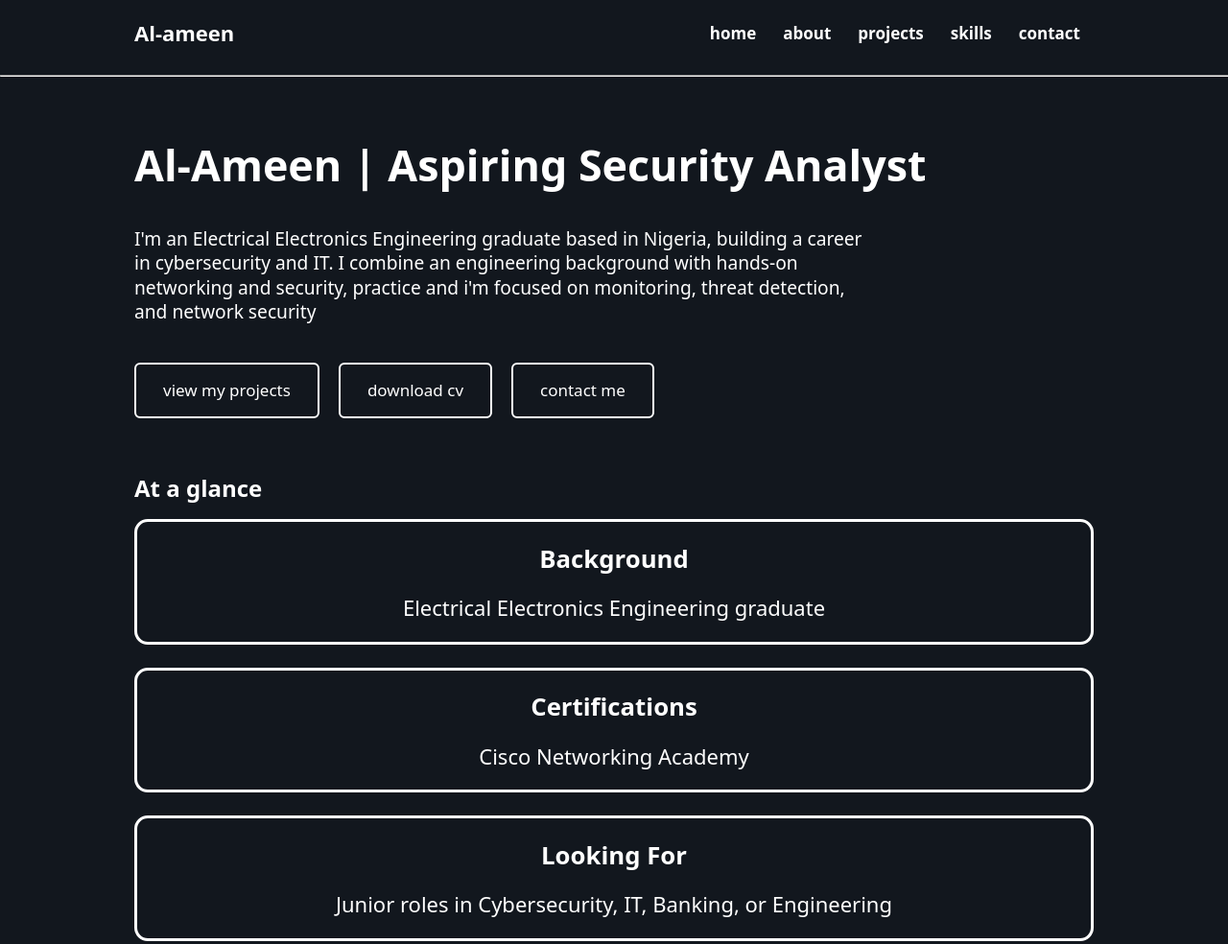
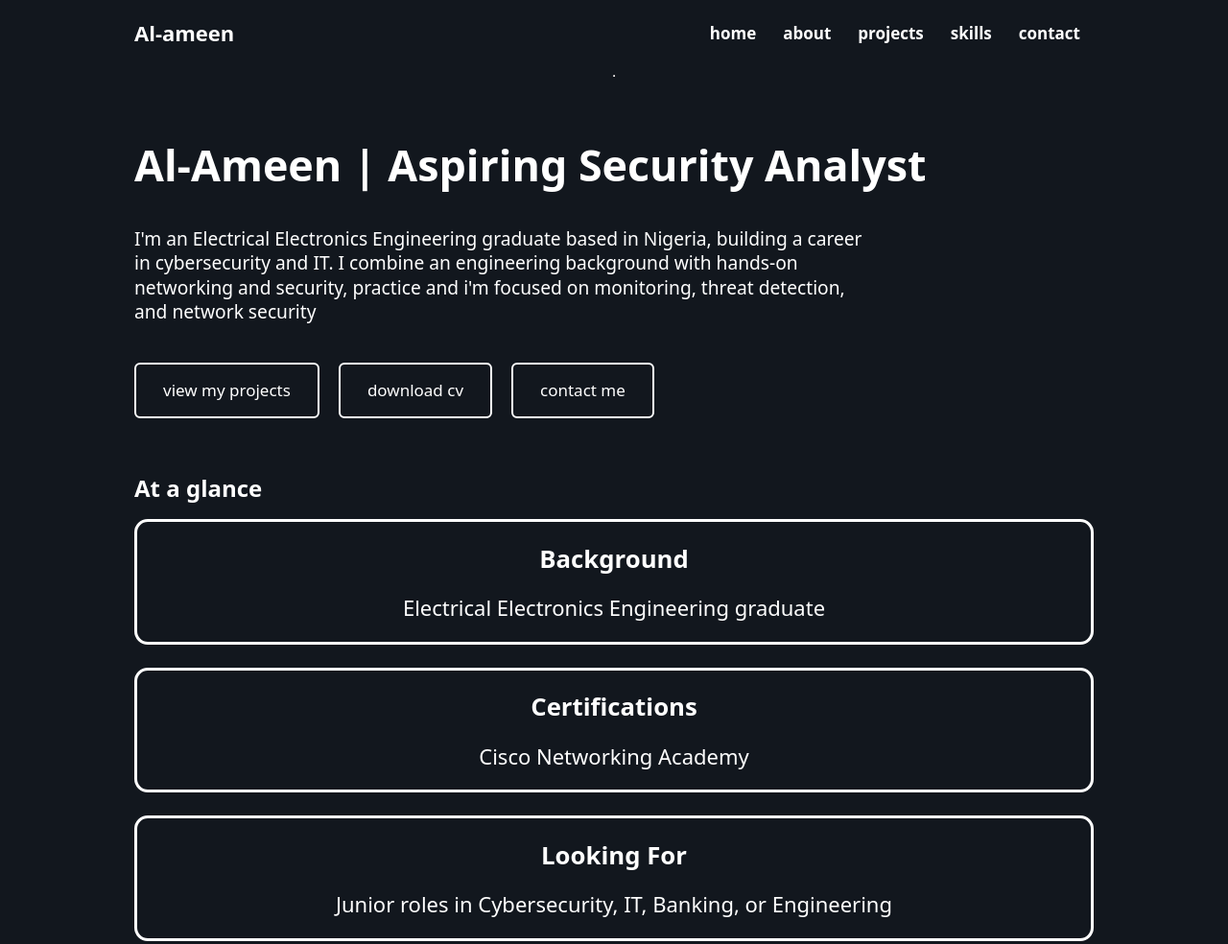
Before and after one commit to Al-ameen-B/Portfolio, a plain HTML site: page index.html in a window 1280 px wide. Shown: the top 984 px of the page at 96% size. Drawn offline with Linux system fonts and the light colour scheme.

Commit message:
Update index.css
Removed the <hr> styling as it kept fallinga

```diff
--- a/index.css
+++ b/index.css
@@ -53,7 +53,6 @@ nav ul li {font-size: 14px;
 			justify-content: center;
 			margin: 0 auto;
 }
-hr{width:100%}
 .container1-b{
 	display: inline-block;
 	color: white;
```
